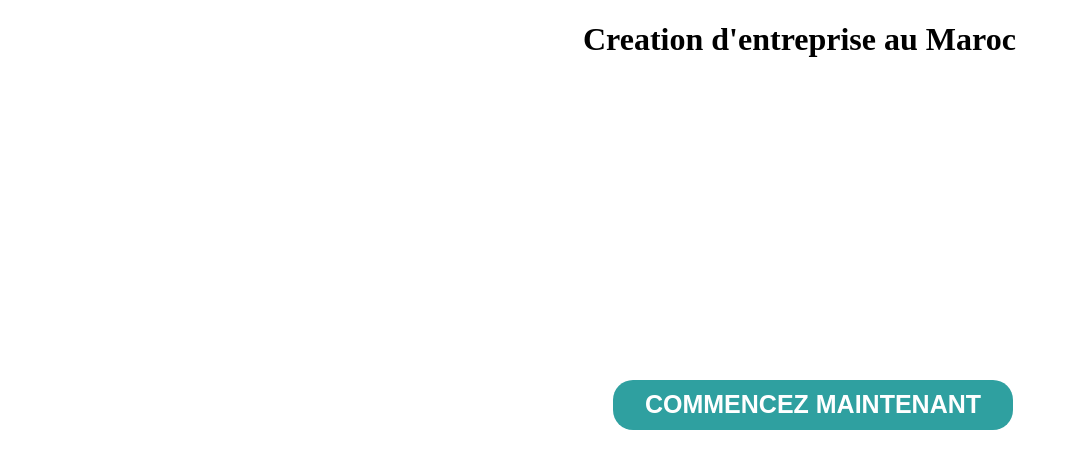
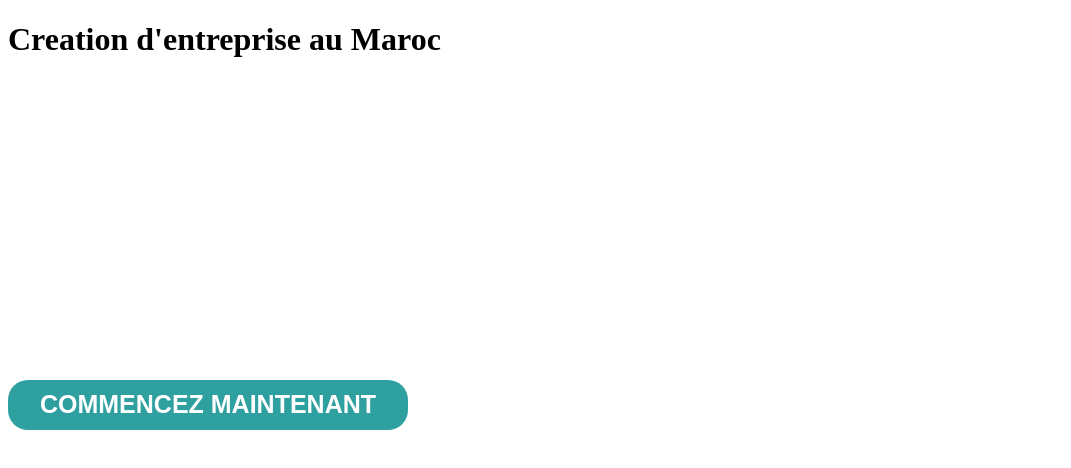
Before and after one commit to Benfill/Servline, a plain HTML site: page index.html in a window 1280 px wide. Shown: the whole page, without its empty margins (0-1071 px from the left). Drawn offline with Linux system fonts and the light colour scheme.

Commit message:
Update index.html

```diff
--- a/index.html
+++ b/index.html
@@ -4,7 +4,7 @@
 <title>ServLine</title>
 <style>
   h1 {
-    margin-inline-start: 575px;
+    margin-inline: auto;
   }
   .servline-button {
     transition: opacity 0.4s;
@@ -16,7 +16,7 @@
     width: 400px;
     font-size: 25px;
     cursor: pointer;
-    margin-inline-start: 605px;
+    margin-inline: auto;
     margin-block-start: 300px;
   }
    .servline-button:hover {
```
